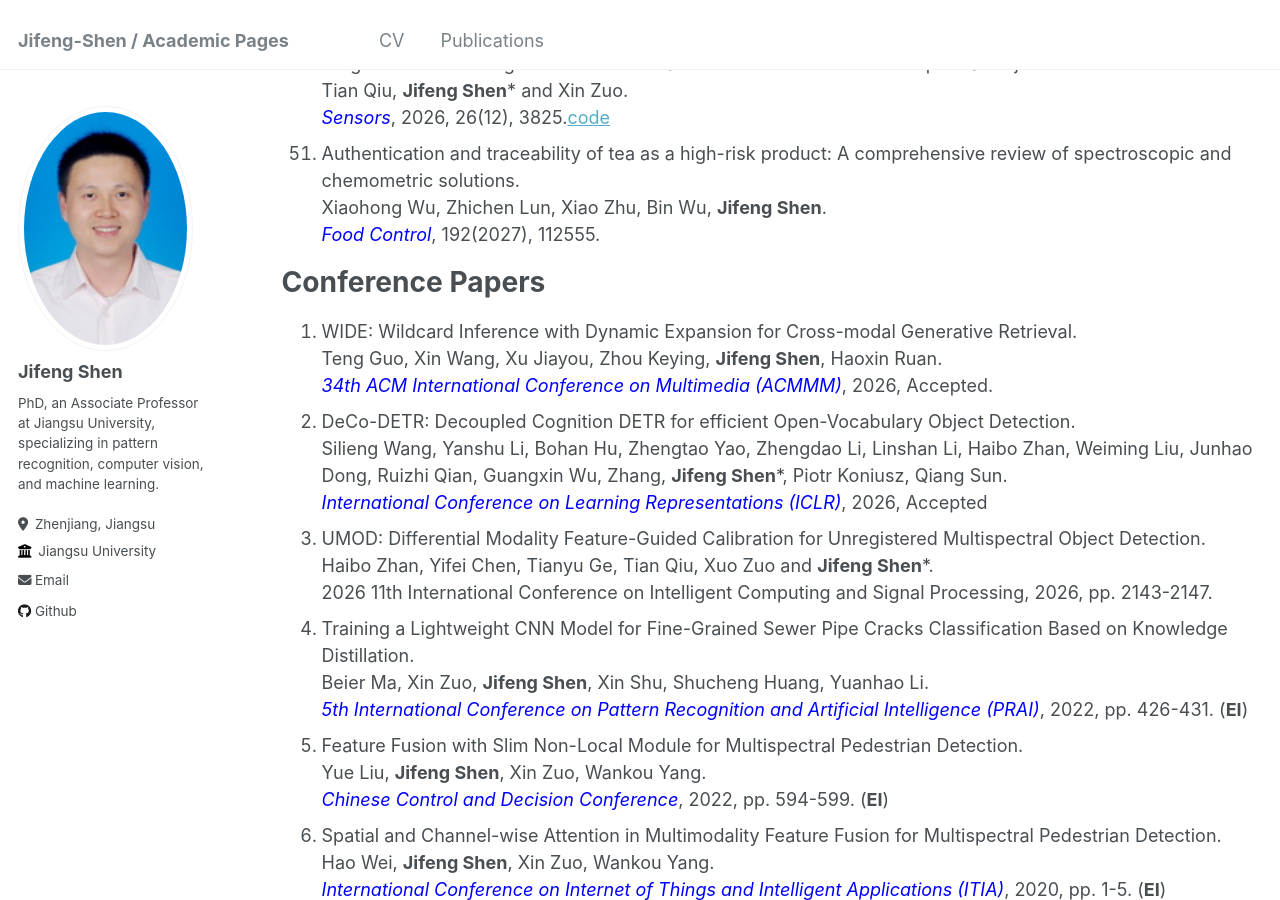
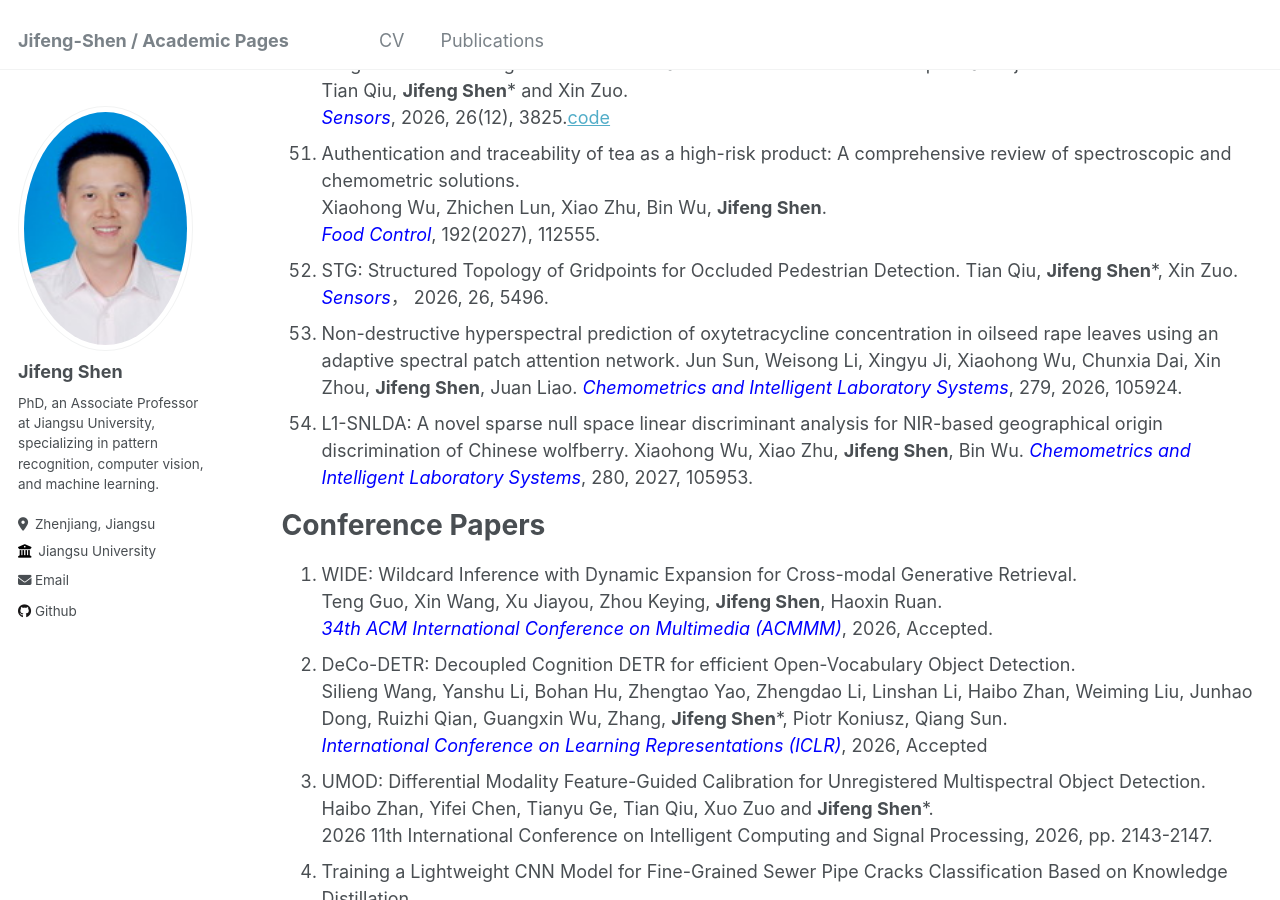
Before and after one commit to jifeng-shen/jifeng-shen.github.io, a Jekyll site: the page built from _pages/publications.md, in a window 1280 px wide and 900 px high, scrolled down 5046 px. Built offline with Jekyll 4.4.1, drawn with Linux system fonts in a browser that asks for light colours.

Commit message:
Update publications.md

```diff
--- a/_pages/publications.md
+++ b/_pages/publications.md
@@ -166,6 +166,15 @@ author_profile: true
 54. Authentication and traceability of tea as a high-risk product: A comprehensive review of spectroscopic and chemometric solutions.
     Xiaohong Wu, Zhichen Lun, Xiao Zhu, Bin Wu, **Jifeng Shen**.
      *<font color="blue"> Food Control</font>*, 192(2027), 112555.
+55. STG: Structured Topology of Gridpoints for Occluded Pedestrian Detection.
+    Tian Qiu, **Jifeng Shen**\*, Xin Zuo.
+    *<font color="blue">Sensors</font>*， 2026, 26, 5496.
+56. Non-destructive hyperspectral prediction of oxytetracycline concentration in oilseed rape leaves using an adaptive spectral patch attention network.
+     Jun Sun, Weisong Li, Xingyu Ji, Xiaohong Wu, Chunxia Dai, Xin Zhou, **Jifeng Shen**, Juan Liao.
+    *<font color="blue">Chemometrics and Intelligent Laboratory Systems</font>*, 279, 2026, 105924.
+57. L1-SNLDA: A novel sparse null space linear discriminant analysis for NIR-based geographical origin discrimination of Chinese wolfberry.
+     Xiaohong Wu, Xiao Zhu, **Jifeng Shen**, Bin Wu.
+    *<font color="blue">Chemometrics and Intelligent Laboratory Systems</font>*, 280, 2027, 105953.
 
 
 # Conference Papers
```
